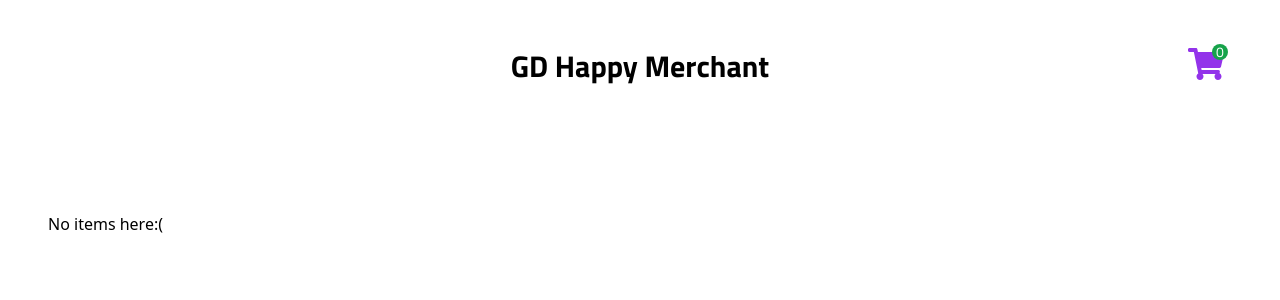
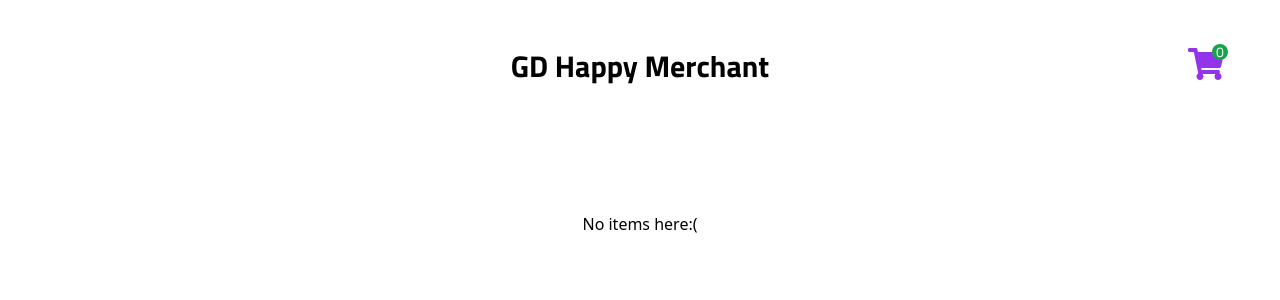
Before and after one commit to isiddarta-godaddy/googlepay-dev-demo, a React (Create React App) app: page /cart in a window 1280 px wide. Shown: the top 300 px of the page. Built offline with nearby package versions, Linux system fonts and the light colour scheme; what react-alert-template-basic would draw is missing.

Commit message:
third commit

```diff
--- a/src/pages/Cart.js
+++ b/src/pages/Cart.js
@@ -52,7 +52,7 @@ const Cart = () => {
           </div>
         </div>
       ) : (
-        <div className={loading ? "hidden" : "block mt-32"}>
+        <div className={loading ? "hidden" : "block mt-32 text-center"}>
           <p>No items here:(</p>
         </div>
       )}
```
